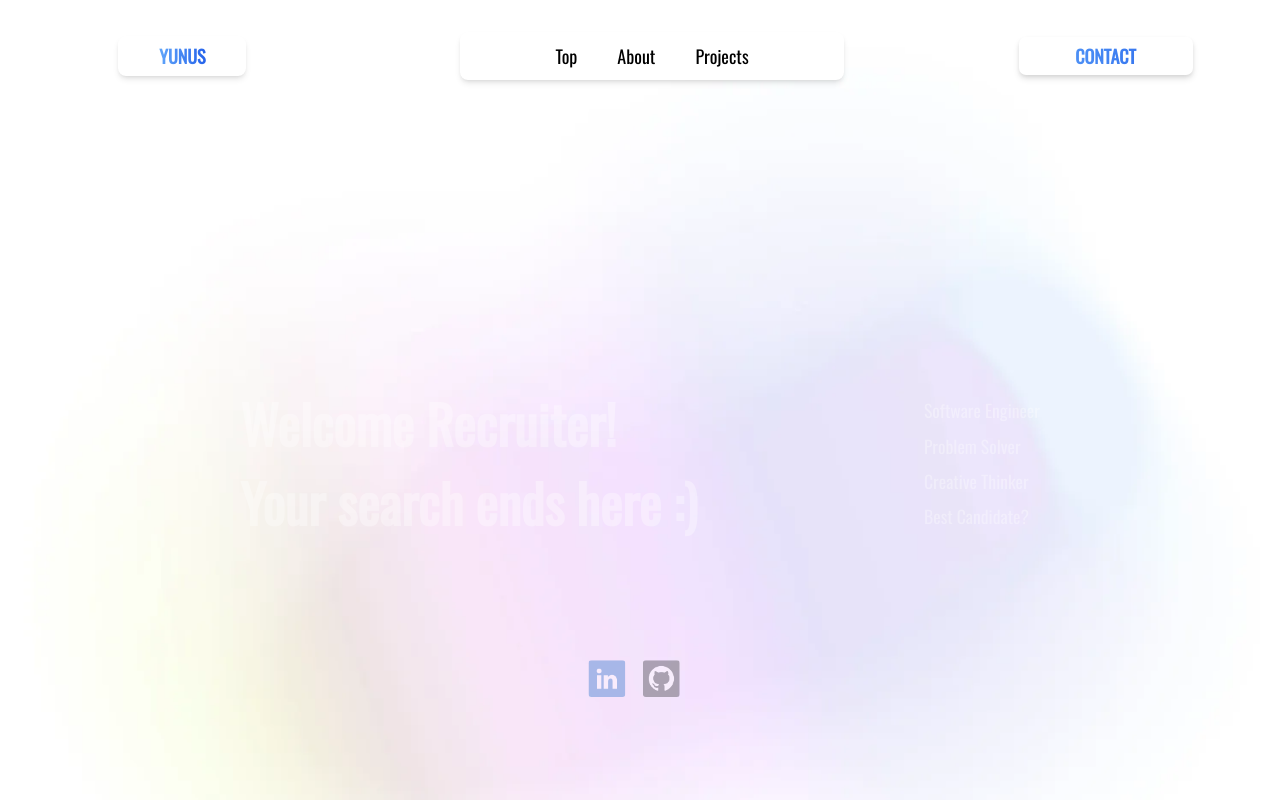
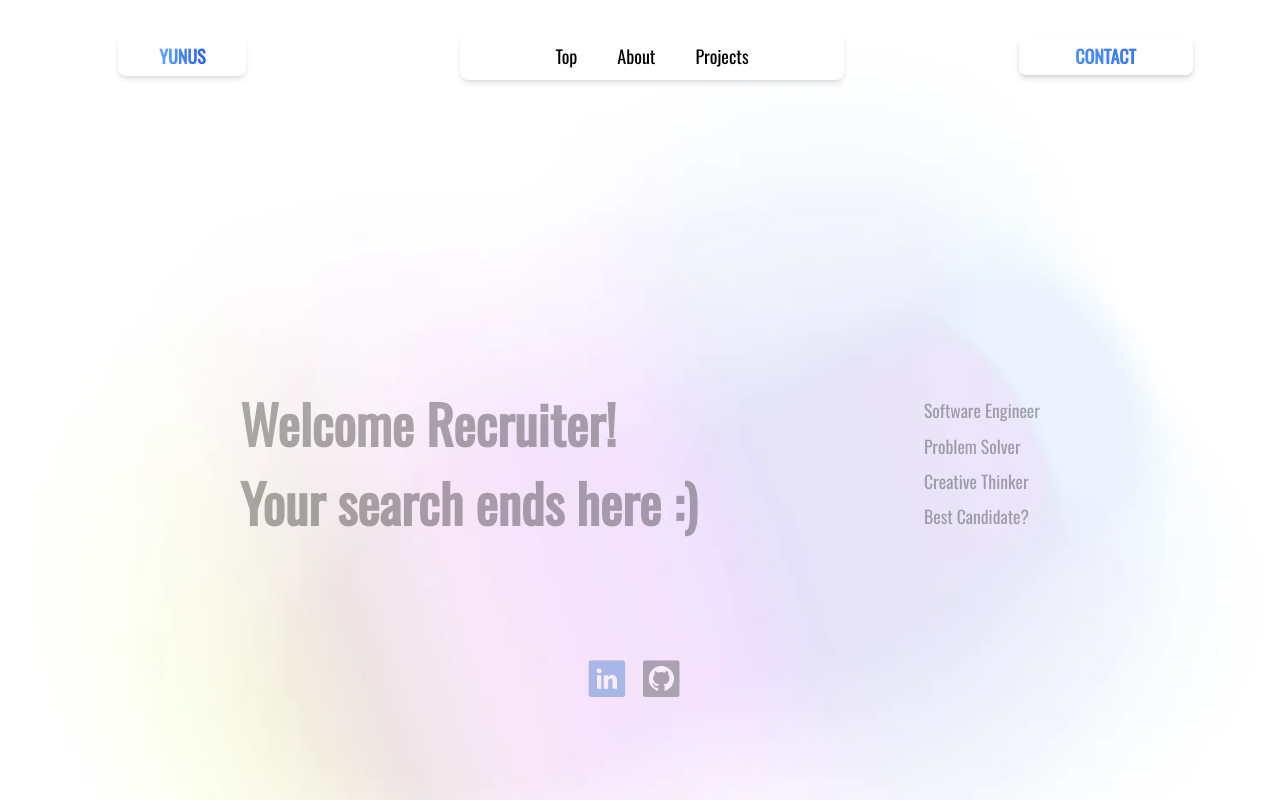
Before and after one commit to ykunus/MyPortfolio, a Next.js app: page / in a window 1280 px wide. Shown: the top 800 px of the page. Built offline with nearby package versions, Linux system fonts and the light colour scheme.

Commit message:
changed font to only blck no matter preference

```diff
--- a/src/app/globals.css
+++ b/src/app/globals.css
@@ -4,15 +4,8 @@
 
 
 :root {
-  --background: #171717;
-  --foreground: #ffffff;
-}
-
-@media (prefers-color-scheme: dark) {
-  :root {
-    --background: #ededed;
-    --foreground: #0a0a0a;
-  }
+  --background: #ededed;
+  --foreground: #0a0a0a;
 }
 
 body {
```
